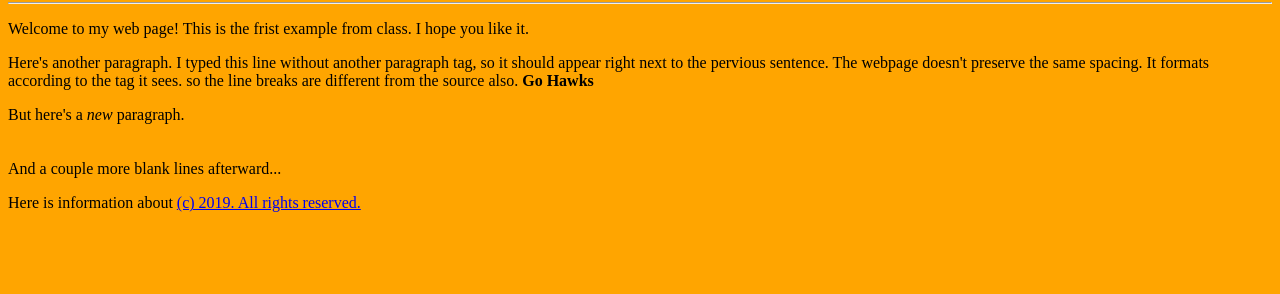
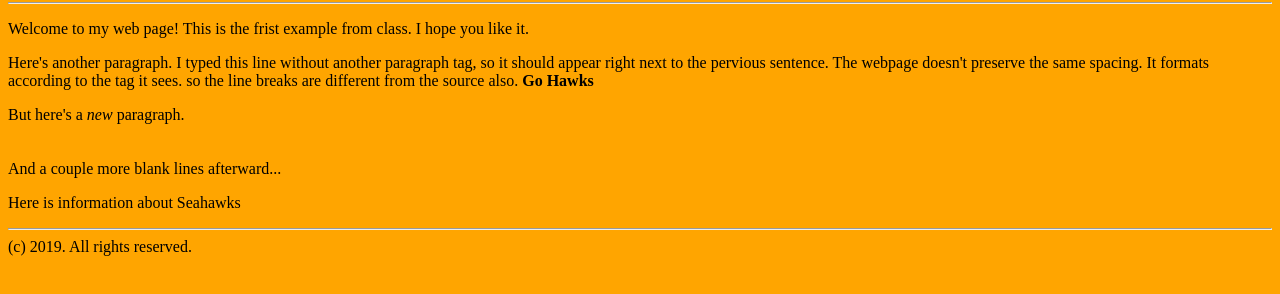
Before and after one commit to Jamal012/Classexamples, a plain HTML site: page index.html in a window 1280 px wide. Shown: the part 64-358 px from the top of the page. Drawn offline with Linux system fonts and the light colour scheme.

Commit message:
Update index.html

```diff
--- a/index.html
+++ b/index.html
@@ -14,7 +14,7 @@
        source
        also. <b>Go Hawks</b> <p>But here's a <i>new</i> paragraph.
    <br><br><br>And a couple more blank lines afterward...
-  <p>Here is information about <a href="https://www.cbssports.com/nfl/news/seahawks-49ers-coin-toss-controversy-pete-carroll-geno-smith-add-to-the-confusion-about-what-was-called/>Seahawks</a>
+  <p>Here is information about <ahref="https://www.cbssports.com/nfl/news/seahawks-49ers-coin-toss-controversy-pete-carroll-geno-smith-add-to-the-confusion-about-what-was-called/>Seahawks</a>
    <hr>
    (c) 2019. All rights reserved.
  </body>
```
